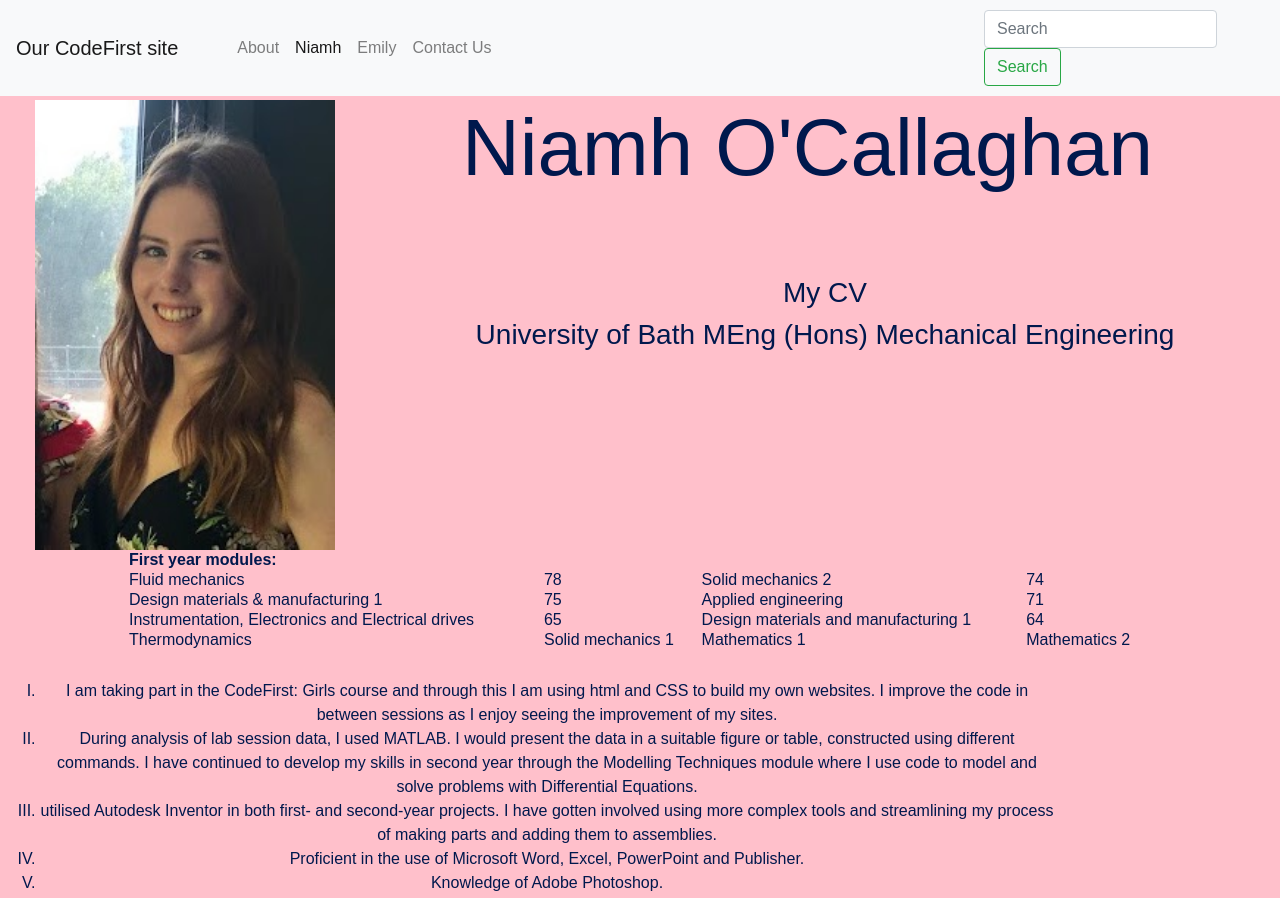
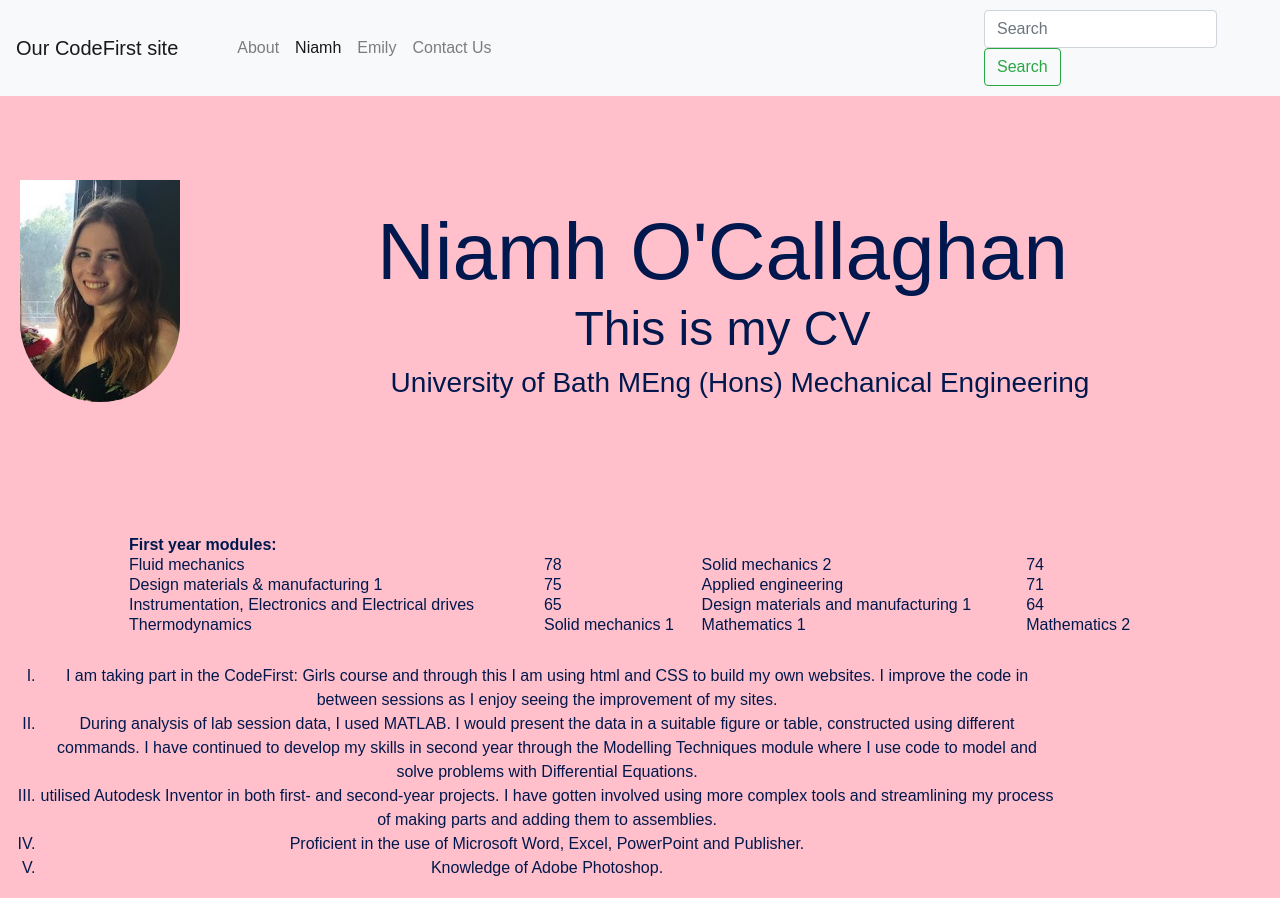
Before and after one commit to niamhxoc/competition_site, a plain HTML site: page niamh.html in a window 1280 px wide. Shown: the top 898 px of the page. Drawn offline with nearby package versions, Linux system fonts and the light colour scheme.

Commit message:
Update niamh.html

```diff
--- a/niamh.html
+++ b/niamh.html
@@ -5,12 +5,6 @@ href="https://stackpath.bootstrapcdn.com/bootstrap/4.1.3/css/bootstrap.min
   <link rel="stylesheet" href="css/styles.css">
 
 </head>
-
-<body>
-  <div>
-    <img src="images/avatar.jpg" align="left" style= "width:300px;height:450px;" hspace="35">
-    <h1>Niamh O'Callaghan</h1>
-  </div>
 
 <div class='container'>
   <nav class="navbar fixed-top navbar-expand-lg navbar-light bg-light">
@@ -41,8 +35,15 @@ href="https://stackpath.bootstrapcdn.com/bootstrap/4.1.3/css/bootstrap.min
   </nav>
 </div>
 
+<body>
+  <div>
+    <img id="portrait" src="images/avatar.jpg" width="200px" style="padding-top:100px">
+    <br>
+    <h1> Niamh O'Callaghan </h1>
+    <h2> This is my CV </h2>
+  </div>
+
 <div class='education'>
-    <h3>My CV</h3>
     <h3>University of Bath MEng (Hons) Mechanical Engineering</h3>
     <br>
     <table style="width:80%" align="center">
```
Lines whose indentation alone changed are shown as unchanged.
